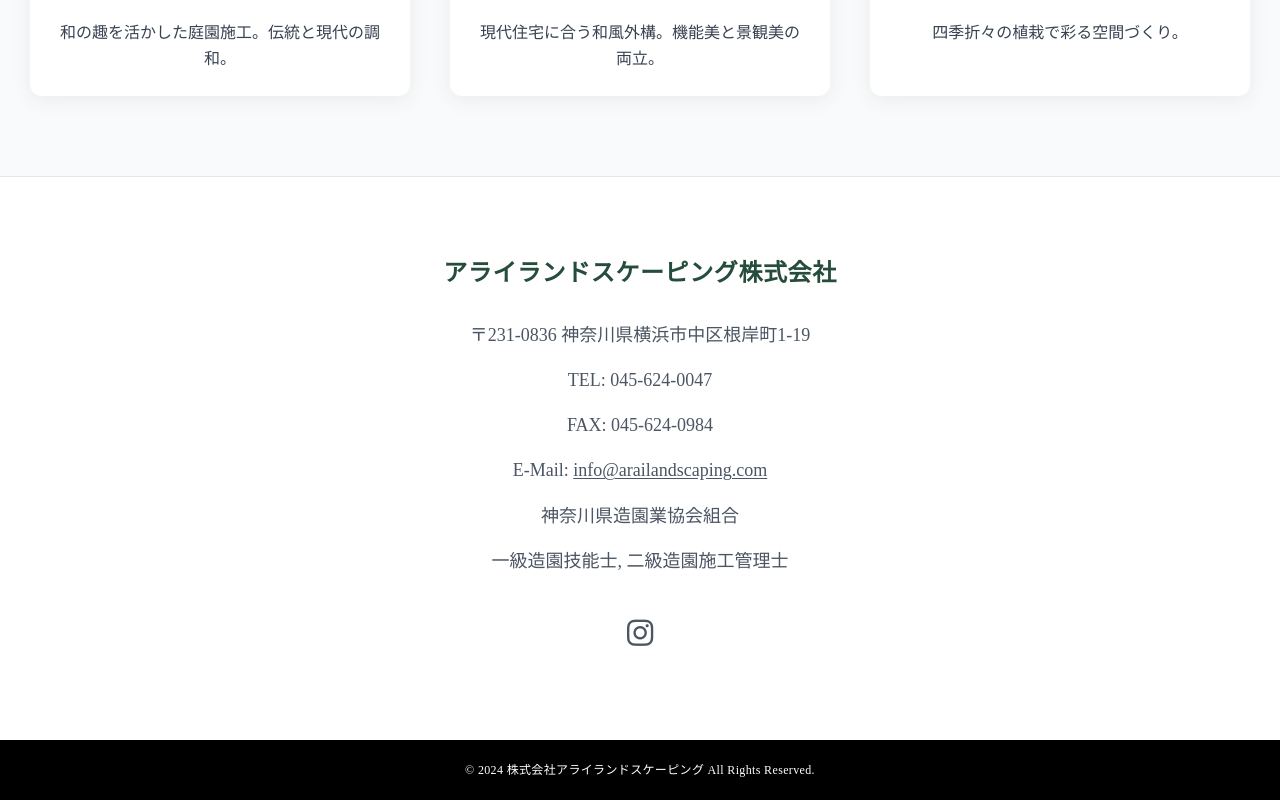
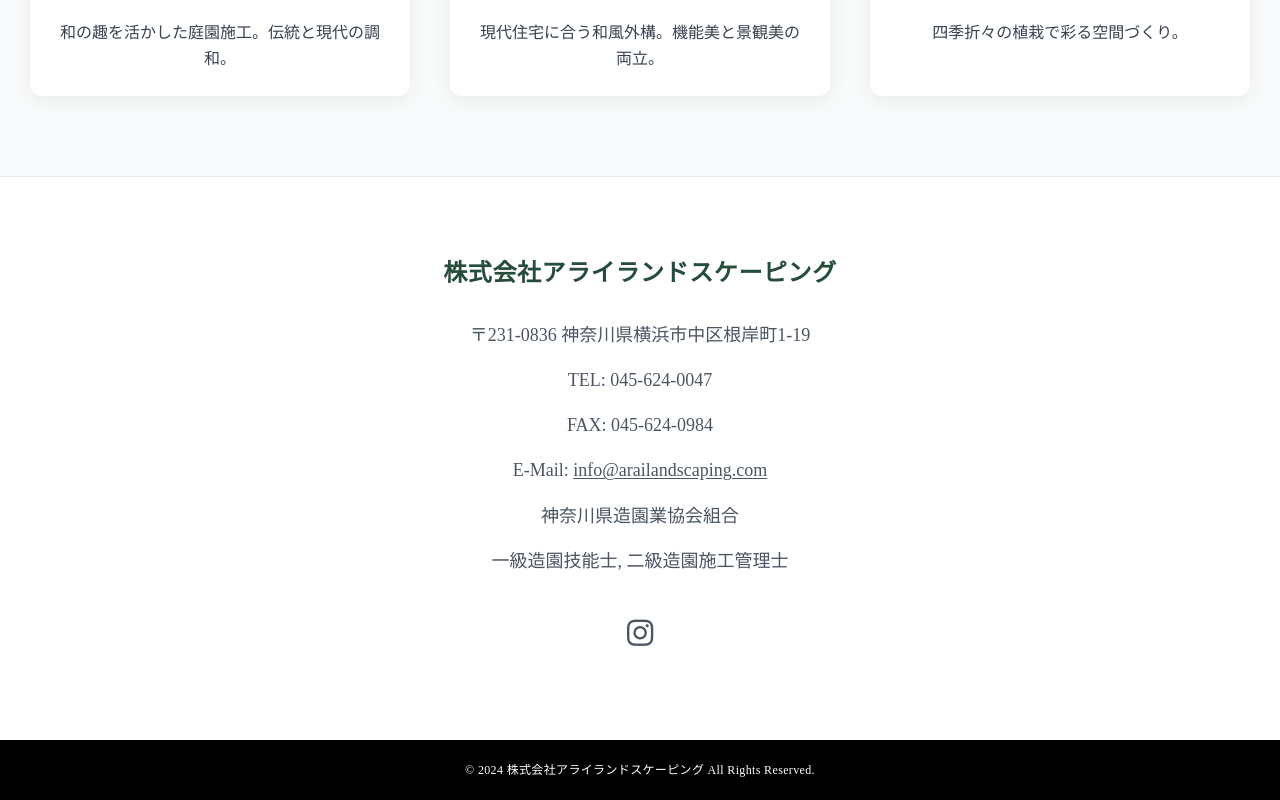
Before and after one commit to nabetama/arailandscaping.com, a React (Vite) app: page / in a window 1280 px wide. Shown: the part 1510-2310 px from the top of the page. Built offline with nearby package versions, Linux system fonts and the light colour scheme.

Commit message:
Update company name to correct order

```diff
--- a/src/components/CompanyInfo.tsx
+++ b/src/components/CompanyInfo.tsx
@@ -5,7 +5,7 @@
     <section className="bg-white border-t border-gray-200 py-20 px-6 text-center">
       <div className="max-w-xl mx-auto px-4">
         <div className="text-2xl font-bold mb-8 tracking-wide text-main">
-          アライランドスケーピング株式会社
+          株式会社アライランドスケーピング
         </div>
         <div className="text-lg mb-4 text-gray-600 font-serif leading-relaxed">
           〒231-0836 神奈川県横浜市中区根岸町1-19
```
